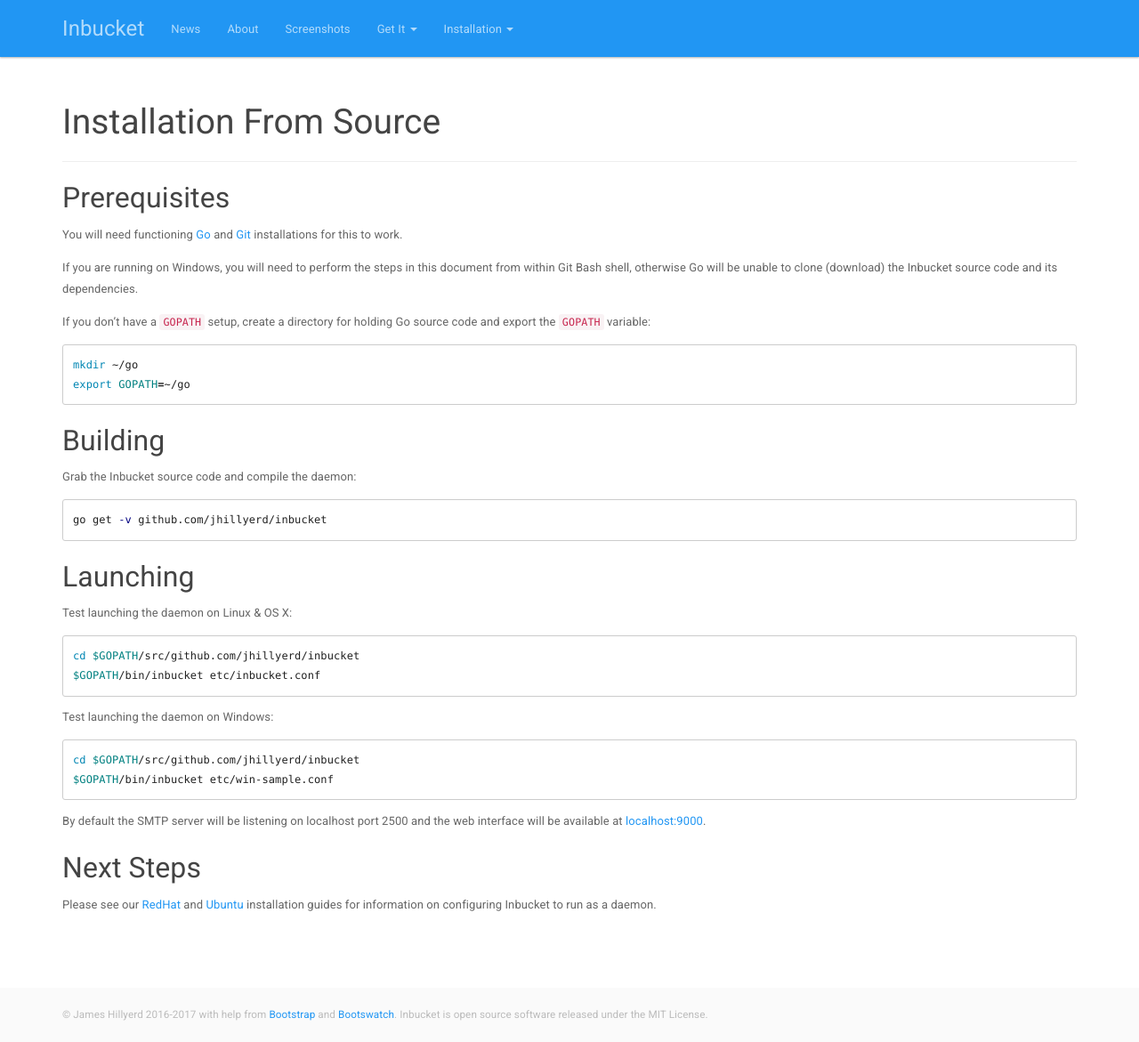
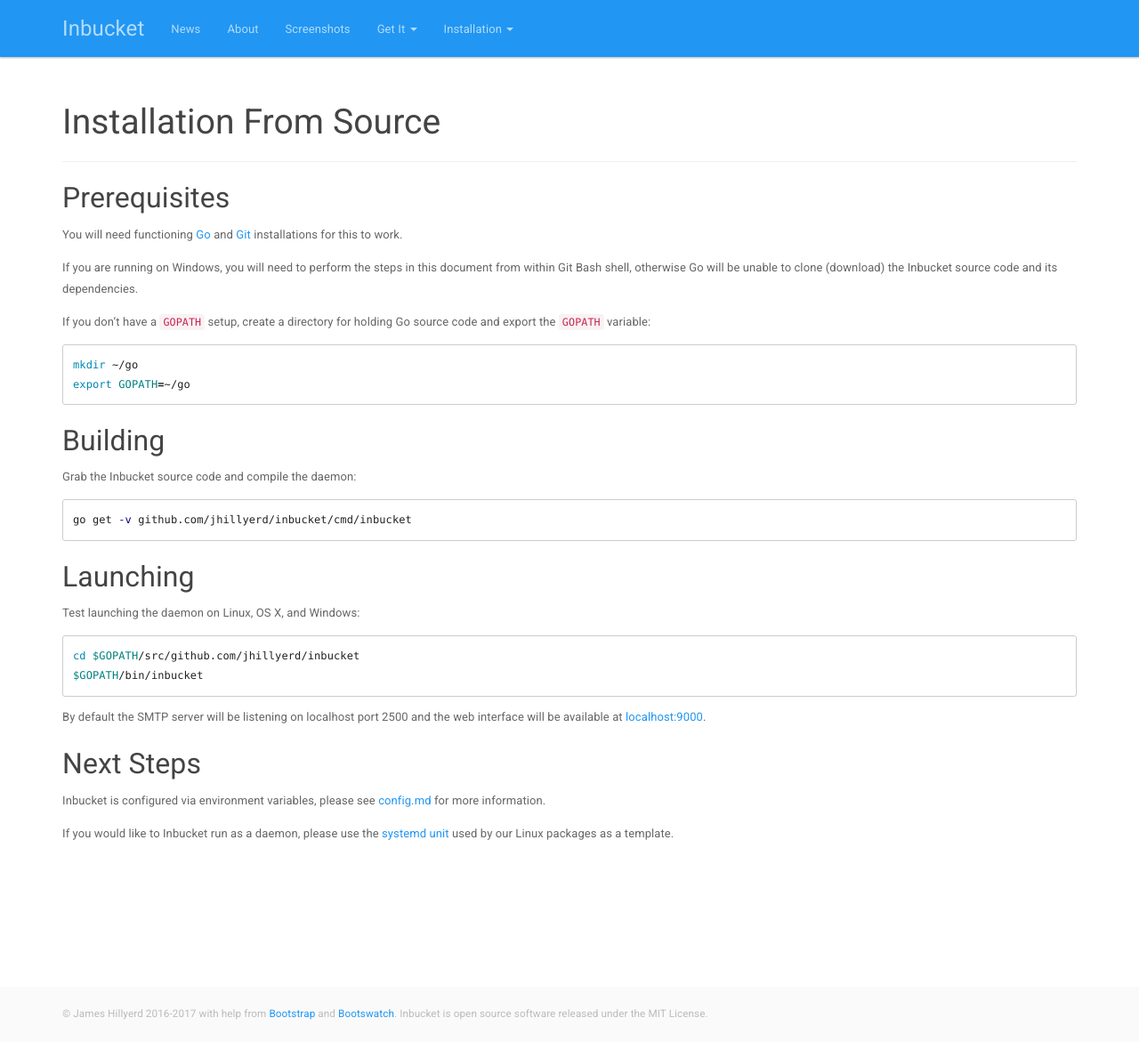
Before and after one commit to inbucket/inbucket.org, a Jekyll site: the page built from installation/from-source.md, in a window 1280 px wide and 1171 px high. Shown: the whole window at 89% size. Built offline with Jekyll 4.4.1, drawn with Linux system fonts in a browser that asks for light colours; comment, search, counter and statistics services are not loaded.

Commit message:
from-source: Update for cmd/inbucket path, config.md

```diff
--- a/installation/from-source.md
+++ b/installation/from-source.md
@@ -26,24 +26,17 @@
 Grab the Inbucket source code and compile the daemon:
 
 ~~~ sh
-go get -v github.com/jhillyerd/inbucket
+go get -v github.com/jhillyerd/inbucket/cmd/inbucket
 ~~~
 
 
 ## Launching
 
-Test launching the daemon on Linux & OS X:
+Test launching the daemon on Linux, OS X, and Windows:
 
 ~~~ sh
 cd $GOPATH/src/github.com/jhillyerd/inbucket
-$GOPATH/bin/inbucket etc/inbucket.conf
-~~~
-
-Test launching the daemon on Windows:
-
-~~~ sh
-cd $GOPATH/src/github.com/jhillyerd/inbucket
-$GOPATH/bin/inbucket etc/win-sample.conf
+$GOPATH/bin/inbucket
 ~~~
 
 By default the SMTP server will be listening on localhost port 2500 and the web
@@ -52,8 +45,13 @@
 
 ## Next Steps
 
-Please see our [RedHat](redhat.html) and [Ubuntu](ubuntu.html) installation
-guides for information on configuring Inbucket to run as a daemon.
+Inbucket is configured via environment variables, please see [config.md] for
+more information.
 
-[Go]:  http://golang.org/
-[Git]: http://git-scm.com/
+If you would like to Inbucket run as a daemon, please use the [systemd unit]
+used by our Linux packages as a template.
+
+[Go]:           http://golang.org/
+[Git]:          http://git-scm.com/
+[config.md]:    https://github.com/jhillyerd/inbucket/blob/master/doc/config.md
+[systemd unit]: https://github.com/jhillyerd/inbucket/blob/master/etc/linux/inbucket.service
```
